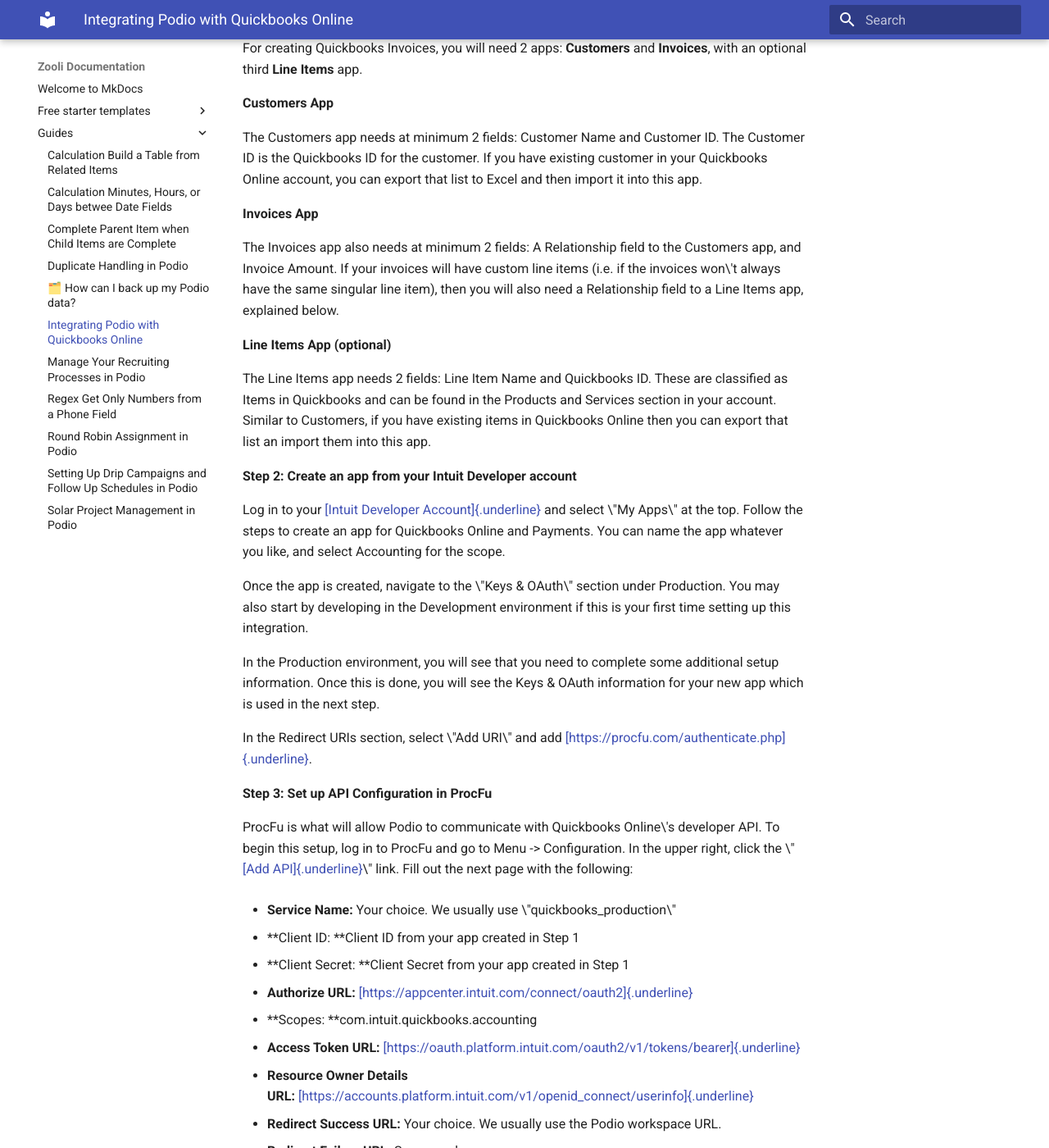
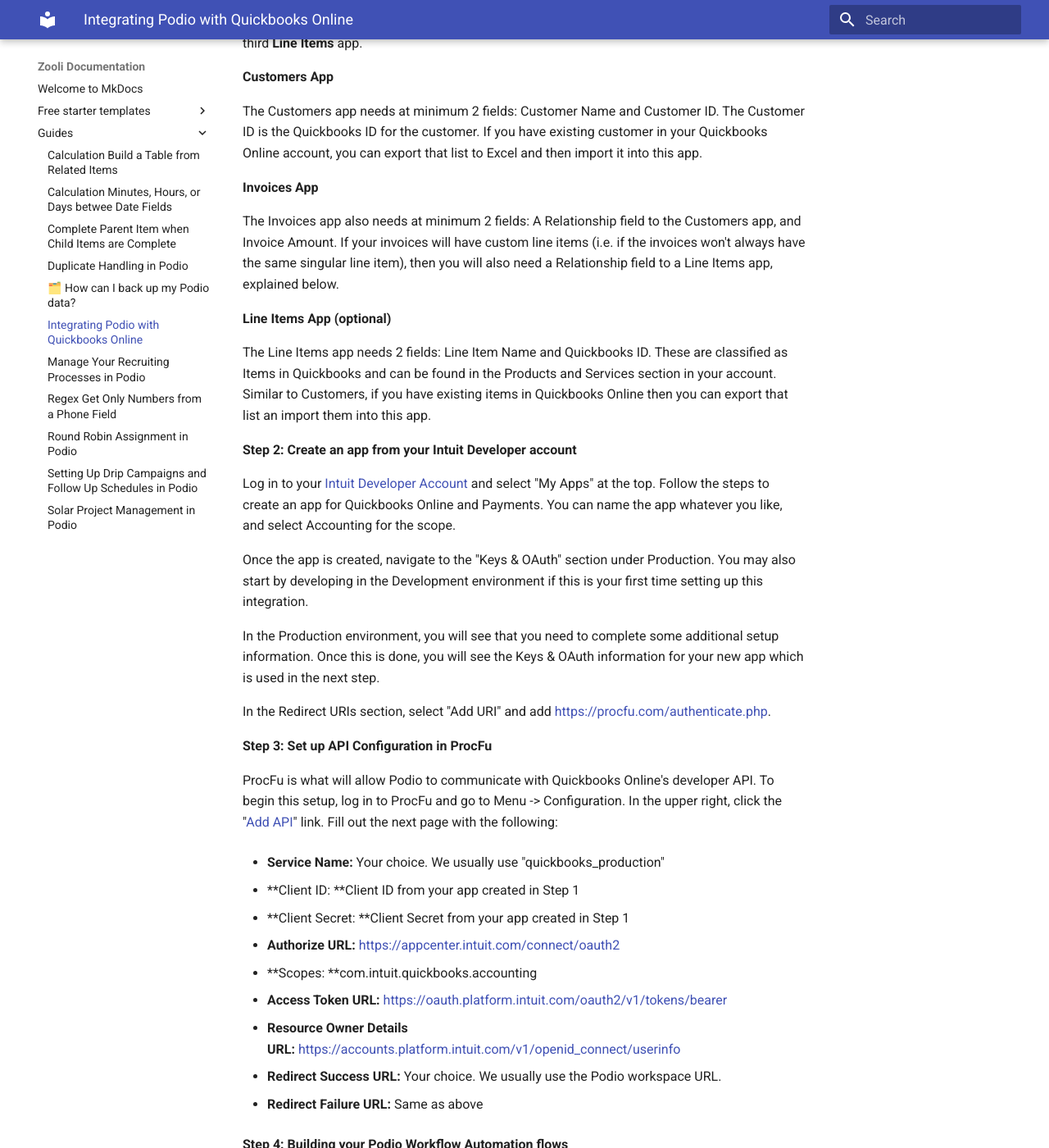
Before and after one commit to Zooli-LLC/Documentation, an MkDocs documentation site: the page built from docs/guides/Integrating Podio with Quickbooks Online.md, in a window 1280 px wide and 1400 px high, scrolled down 1039 px. Shown: the whole window at 82% size. Built offline with MkDocs 1.6.1 and Material for MkDocs 9.7.7, drawn with Linux system fonts in a browser that asks for light colours; some of the changed text lies outside the part shown.

Commit message:
fix formatting and update links in Quickbooks integration guide

````diff
--- a/docs/guides/Integrating Podio with Quickbooks Online.md
+++ b/docs/guides/Integrating Podio with Quickbooks Online.md
@@ -1,16 +1,14 @@
-Quickbooks Online offers a flexible API that allows you to send an receive several different data points with Podio. This guide will walk through the authentication setup, and will create a basic flow that creates Quickbooks Online Invoices from Podio app items. Since there are many different setup requirements depending on your team\'s needs, this guide can be used as a framework for creating other items in Quickbooks Online, such as Bills, Payments, and more.
+Quickbooks Online offers a flexible API that allows you to send an receive several different data points with Podio. This guide will walk through the authentication setup, and will create a basic flow that creates Quickbooks Online Invoices from Podio app items. Since there are many different setup requirements depending on your team's needs, this guide can be used as a framework for creating other items in Quickbooks Online, such as Bills, Payments, and more.
 
 This is a developer-level tutorial. Some programming experience is required for this setup.
 
 **We provide a fully set up workspace with Podio Workflow Automation flows for a one-time fee, which includes:**
 
 - Creating Invoices (with Line Item support)
-
 - Creating Bills (with Line Item support)
-
 - One-way integration (Podio to Quickbooks) for Products/Services, Vendors, and Customers
 
-We also offer pay-as-you-go customization. If you are interested in either of the above, please [**[get in touch]{.underline}**](https://forms.momentumtools.io/?form=lqjomvmsqiir&services-requested=5&what-would-you-like-to-purchase%5b6%5d=true) and we are happy to help.
+We also offer pay-as-you-go customization. If you are interested in either of the above, please [**get in touch**](https://forms.momentumtools.io/?form=lqjomvmsqiir&services-requested=5&what-would-you-like-to-purchase%5b6%5d=true) and we are happy to help.
 
 **Watch the video demo:**
 
@@ -19,10 +17,8 @@
 **For this guide, you will need:**
 
 - **Podio Workflow Automation** (included in all Podio Premium plans)
-
 - [**ProcFu**](http://procfu.com/): Advanced scripting tool built by the original creator of Podio Workflow Automation, formerly known as GlobiFlow (we recommend at least a Bronze plan)
-
-- **[[Intuit Developer account:]{.underline}](https://developer.intuit.com/app/developer/homepage) **Sign in with your Quickbooks Online credentials
+- **[Intuit Developer account](https://developer.intuit.com/app/developer/homepage)** Sign in with your Quickbooks Online credentials
 
 **Step 1: Set up your Podio apps**
 
@@ -36,7 +32,7 @@
 
 **Invoices App**
 
-The Invoices app also needs at minimum 2 fields: A Relationship field to the Customers app, and Invoice Amount. If your invoices will have custom line items (i.e. if the invoices won\'t always have the same singular line item), then you will also need a Relationship field to a Line Items app, explained below.
+The Invoices app also needs at minimum 2 fields: A Relationship field to the Customers app, and Invoice Amount. If your invoices will have custom line items (i.e. if the invoices won't always have the same singular line item), then you will also need a Relationship field to a Line Items app, explained below.
 
 **Line Items App (optional)**
 
@@ -44,31 +40,31 @@
 
 **Step 2: Create an app from your Intuit Developer account**
 
-Log in to your [[Intuit Developer Account]{.underline}](https://developer.intuit.com/app/developer/homepage) and select \"My Apps\" at the top. Follow the steps to create an app for Quickbooks Online and Payments. You can name the app whatever you like, and select Accounting for the scope.
+Log in to your [Intuit Developer Account](https://developer.intuit.com/app/developer/homepage) and select "My Apps" at the top. Follow the steps to create an app for Quickbooks Online and Payments. You can name the app whatever you like, and select Accounting for the scope.
 
-Once the app is created, navigate to the \"Keys & OAuth\" section under Production. You may also start by developing in the Development environment if this is your first time setting up this integration.
+Once the app is created, navigate to the "Keys & OAuth" section under Production. You may also start by developing in the Development environment if this is your first time setting up this integration.
 
 In the Production environment, you will see that you need to complete some additional setup information. Once this is done, you will see the Keys & OAuth information for your new app which is used in the next step.
 
-In the Redirect URIs section, select \"Add URI\" and add [[https://procfu.com/authenticate.php]{.underline}](https://procfu.com/authenticate.php).
+In the Redirect URIs section, select "Add URI" and add [https://procfu.com/authenticate.php](https://procfu.com/authenticate.php).
 
 **Step 3: Set up API Configuration in ProcFu**
 
-ProcFu is what will allow Podio to communicate with Quickbooks Online\'s developer API. To begin this setup, log in to ProcFu and go to Menu -\> Configuration. In the upper right, click the \"[[Add API]{.underline}](https://procfu.com/apiService.php?id=0)\" link. Fill out the next page with the following:
+ProcFu is what will allow Podio to communicate with Quickbooks Online's developer API. To begin this setup, log in to ProcFu and go to Menu -> Configuration. In the upper right, click the "[Add API](https://procfu.com/apiService.php?id=0)" link. Fill out the next page with the following:
 
-- **Service Name:** Your choice. We usually use \"quickbooks_production\"
+- **Service Name:** Your choice. We usually use "quickbooks_production"
 
 - **Client ID: **Client ID from your app created in Step 1
 
 - **Client Secret: **Client Secret from your app created in Step 1
 
-- **Authorize URL:** [[https://appcenter.intuit.com/connect/oauth2]{.underline}](https://appcenter.intuit.com/connect/oauth2)
+- **Authorize URL:** [https://appcenter.intuit.com/connect/oauth2](https://appcenter.intuit.com/connect/oauth2)
 
 - **Scopes: **com.intuit.quickbooks.accounting
 
-- **Access Token URL:** [[https://oauth.platform.intuit.com/oauth2/v1/tokens/bearer]{.underline}](https://oauth.platform.intuit.com/oauth2/v1/tokens/bearer)
+- **Access Token URL:** [https://oauth.platform.intuit.com/oauth2/v1/tokens/bearer](https://oauth.platform.intuit.com/oauth2/v1/tokens/bearer)
 
-- **Resource Owner Details URL:** [[https://accounts.platform.intuit.com/v1/openid_connect/userinfo]{.underline}](https://accounts.platform.intuit.com/v1/openid_connect/userinfo)
+- **Resource Owner Details URL:** [https://accounts.platform.intuit.com/v1/openid_connect/userinfo](https://accounts.platform.intuit.com/v1/openid_connect/userinfo)
 
 - **Redirect Success URL:** Your choice. We usually use the Podio workspace URL.
 
@@ -84,57 +80,63 @@
 
 This flow will live in your Customers app. We recommend setting this as a Manual flow so that you can set up multiple triggers to create customers. Create a custom variable which contains the payload to be sent to Quickbooks. A simple example payload:
 
-foo();function foo(){\
-return json_encode(\[\
-\"DisplayName\" =\> {Contact Name},\
-\"PrimaryEmailAddr\" =\> \[\
-\"Address\" =\> {Contact Email}\
-\]\
-\]);\
+```php
+foo();function foo(){
+    return json_encode([
+        "DisplayName" => {Contact Name},
+        "PrimaryEmailAddr" => [
+            "Address" => {Contact Email}
+        ]
+    ]);
 }
+```
 
-Send this payload using [[ProcFu\'s Make API Request script]{.underline}](http://procfu.com/script.php?s=api_make_request.pf). The URL for this particular call is:
+Send this payload using [ProcFu's Make API Request script](http://procfu.com/script.php?s=api_make_request.pf). The URL for this particular call is:
 
-[[https://quickbooks.api.intuit.com/v3/company/{CompanyID}/customer]{.underline}](https://quickbooks.api.intuit.com/v3/company/%7BCompanyID%7D/customer)
+[https://quickbooks.api.intuit.com/v3/company/{CompanyID}/customer](https://quickbooks.api.intuit.com/v3/company/%7BCompanyID%7D/customer)
 
 Extract the Customer ID from the response and store it in the Customer ID field in your app. The variable we used for this is:
 
-json_decode(\[(Variable) create_customer_response\], true)\[\"Customer\"\]\[\"Id\"\]
+```php
+json_decode([(Variable) create_customer_response], true)["Customer"]["Id"]
+```
 
  **Creating Invoices**
 
-This flow lives in the Invoices app. Similar to Customers, we recommend setting this up as a Manual flow so that you can have multiple triggers as needed. This flow also sends a payload via ProcFu\'s Make API Request script. Follow [[Quickbooks Online\'s Create Customer documentation]{.underline}](https://developer.intuit.com/app/developer/qbo/docs/api/accounting/most-commonly-used/customer#create-a-customer) to format your request. Here is an example payload:
+This flow lives in the Invoices app. Similar to Customers, we recommend setting this up as a Manual flow so that you can have multiple triggers as needed. This flow also sends a payload via ProcFu's Make API Request script. Follow [Quickbooks Online's Create Customer documentation](https://developer.intuit.com/app/developer/qbo/docs/api/accounting/most-commonly-used/customer#create-a-customer) to format your request. Here is an example payload:
 
-foo();function foo(){\
-return json_encode(\[\
-\"Line\" =\> \[\
-\[\
-\"DetailType\" =\> \"SalesItemLineDetail\",\
-\"Amount\" =\> {Amount},\
-\"SalesItemLineDetail\" =\> \[\
-\"ItemRef\" =\> \[\
-\"name\" =\> {Line Item Name},\
-\"value\" =\> {Line Item ID}\
-\]\
-\]\
-\]\
-\],\
-\"CustomerRef\" =\> \[\
-\"value\" =\> {Quickbooks Customer ID}\
-\],\
-\"CustomerMemo\" =\> \[\
-\"value\" =\> {Memo}\
-\],\
-\"AllowOnlineACHPayment\" =\> true,\
-\"BillEmail\" =\> \[\
-\"Address\" =\> {Customer Email Address}\
-\],\
-\"SalesTermRef\" =\> \[\
-\"value\" =\> {Sales Terms}\
-\],\
-\"TxnDate\" =\> {Invoice Date},\
-\"DueDate\" =\> {Invoice Due Date}\
-\]);\
+```php
+foo();function foo(){
+    return json_encode([
+        "Line" => [
+        [
+            "DetailType" => "SalesItemLineDetail",
+            "Amount" => {Amount},
+            "SalesItemLineDetail" => [
+                "ItemRef" => [
+                    "name" => {Line Item Name},
+                    "value" => {Line Item ID}
+                    ]
+                ]
+            ]
+        ],
+        "CustomerRef" => [
+            "value" => {Quickbooks Customer ID}
+        ],
+        "CustomerMemo" => [
+            "value" => {Memo}
+        ],
+        "AllowOnlineACHPayment" => true,
+        "BillEmail" => [
+            "Address" => {Customer Email Address}
+        ],
+        "SalesTermRef" => [
+            "value" => {Sales Terms}
+        ],
+        "TxnDate" => {Invoice Date},
+        "DueDate" => {Invoice Due Date}
+    ]);
 }
+```
 
-Be sure to thoroughly test these flows prior to using them with your customers. And as always, if you have any questions, do not hesitate to [[get in touch]{.underline}](https://forms.momentumtools.io/?form=lqjomvmsqiir&services-requested=5&what-would-you-like-to-purchase%5b6%5d=true) and we will be happy to assist.
+Be sure to thoroughly test these flows prior to using them with your customers. And as always, if you have any questions, do not hesitate to [get in touch](https://forms.momentumtools.io/?form=lqjomvmsqiir&services-requested=5&what-would-you-like-to-purchase%5b6%5d=true) and we will be happy to assist.
````
